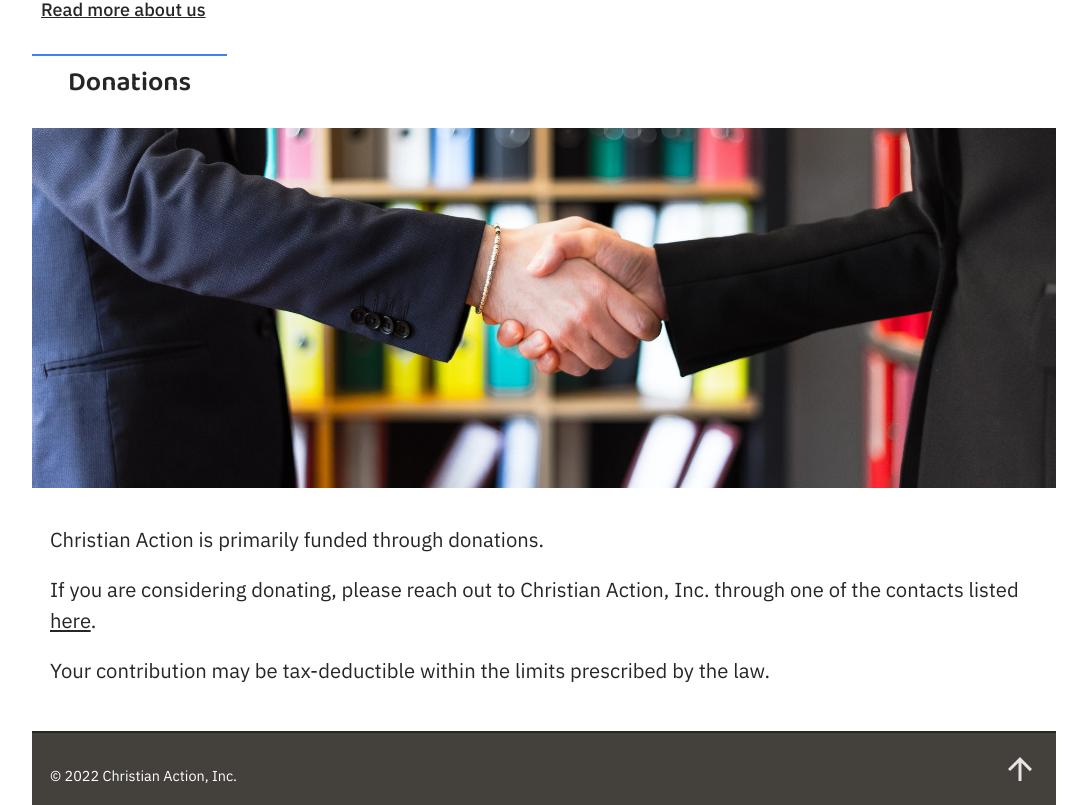
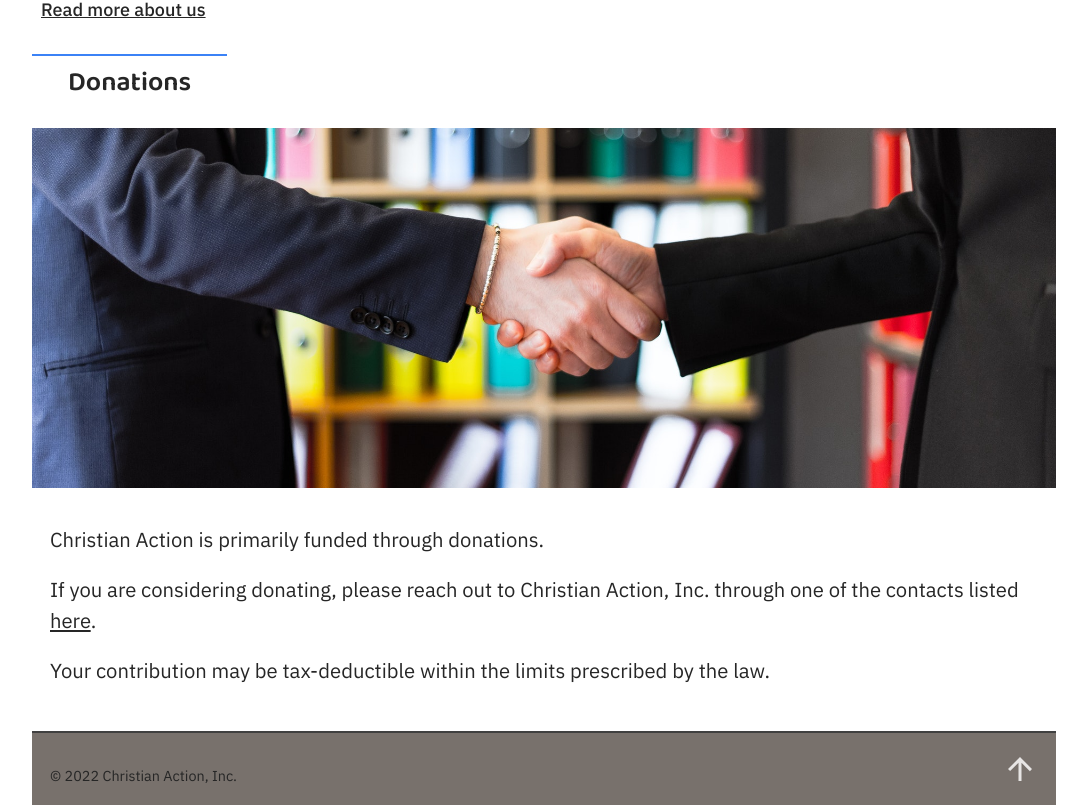
Before and after one commit to blaze-vincent/christian-action-2022, a Next.js app: page / in a window 1280 px wide. Shown: the part 1127-1932 px from the top of the page, without its empty margins (96-1183 px from the left). Built offline with nearby package versions, Linux system fonts and the light colour scheme.

Commit message:
Adjust colors

```diff
--- a/components/footer.js
+++ b/components/footer.js
@@ -9,14 +9,14 @@ export default function Footer(){
      })
   }
 
-  return (<footer className="flex flex-row justify-between items-end bottom-0 bg-stone-700 text-white p-4 mt-4 w-full max-w-screen-lg m-auto border-solid border-t-2 border-neutral-800">
+  return (<footer className="flex flex-row justify-between items-end bottom-0 bg-stone-500 p-4 mt-4 w-full max-w-screen-lg m-auto border-solid border-t-2 border-neutral-700 text-neutral-800">
     {/* width container */}
     <small>&copy; 2022 Christian Action, Inc.</small>
       <button
         onClick={scrollToTop}
       >
         <Arrow
-          className='rotate-90 relative w-8 h-8'
+          className='rotate-90 relative w-8 h-8 fill-neutral-800'
           alt='back to top'
           title='back to top'
         />
```
